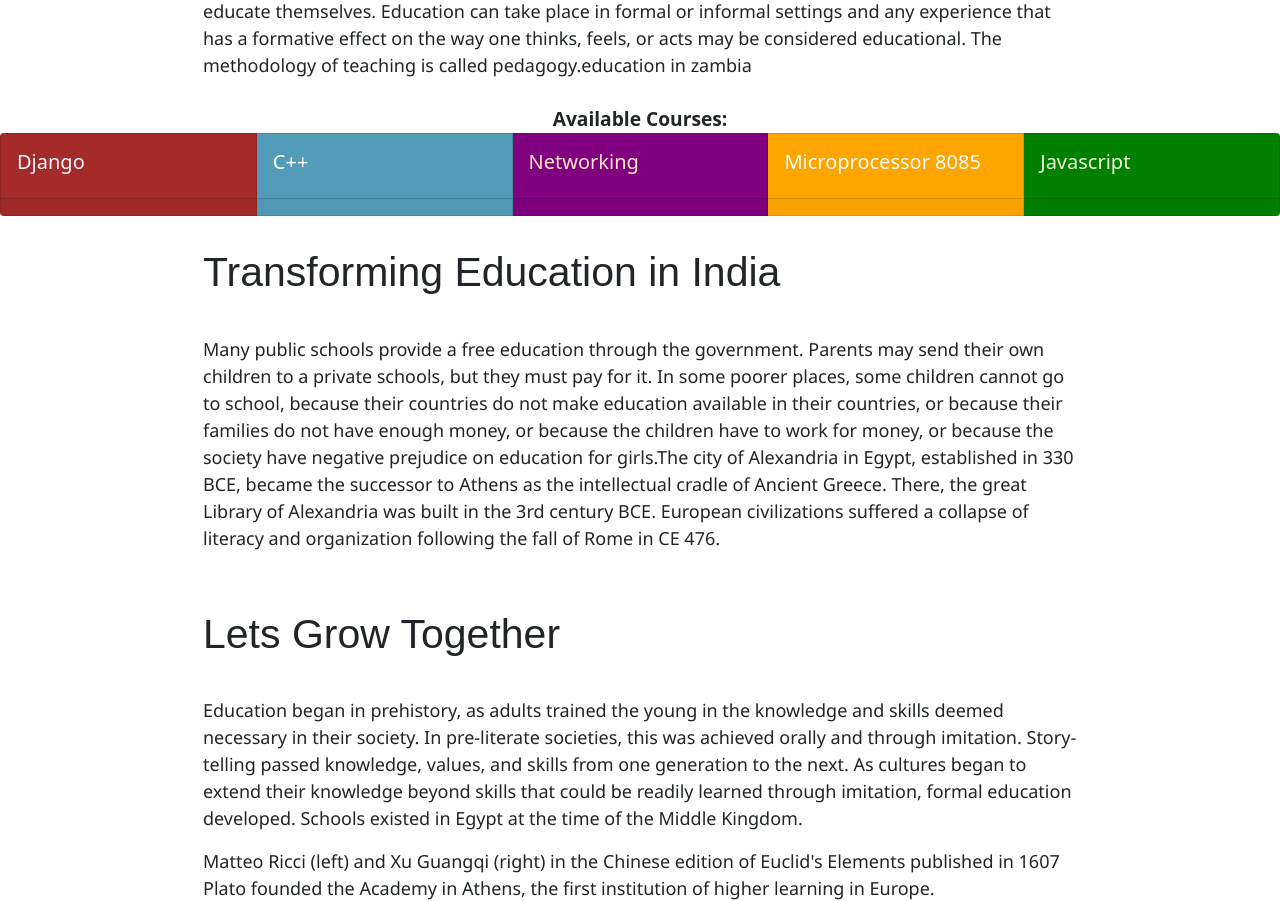
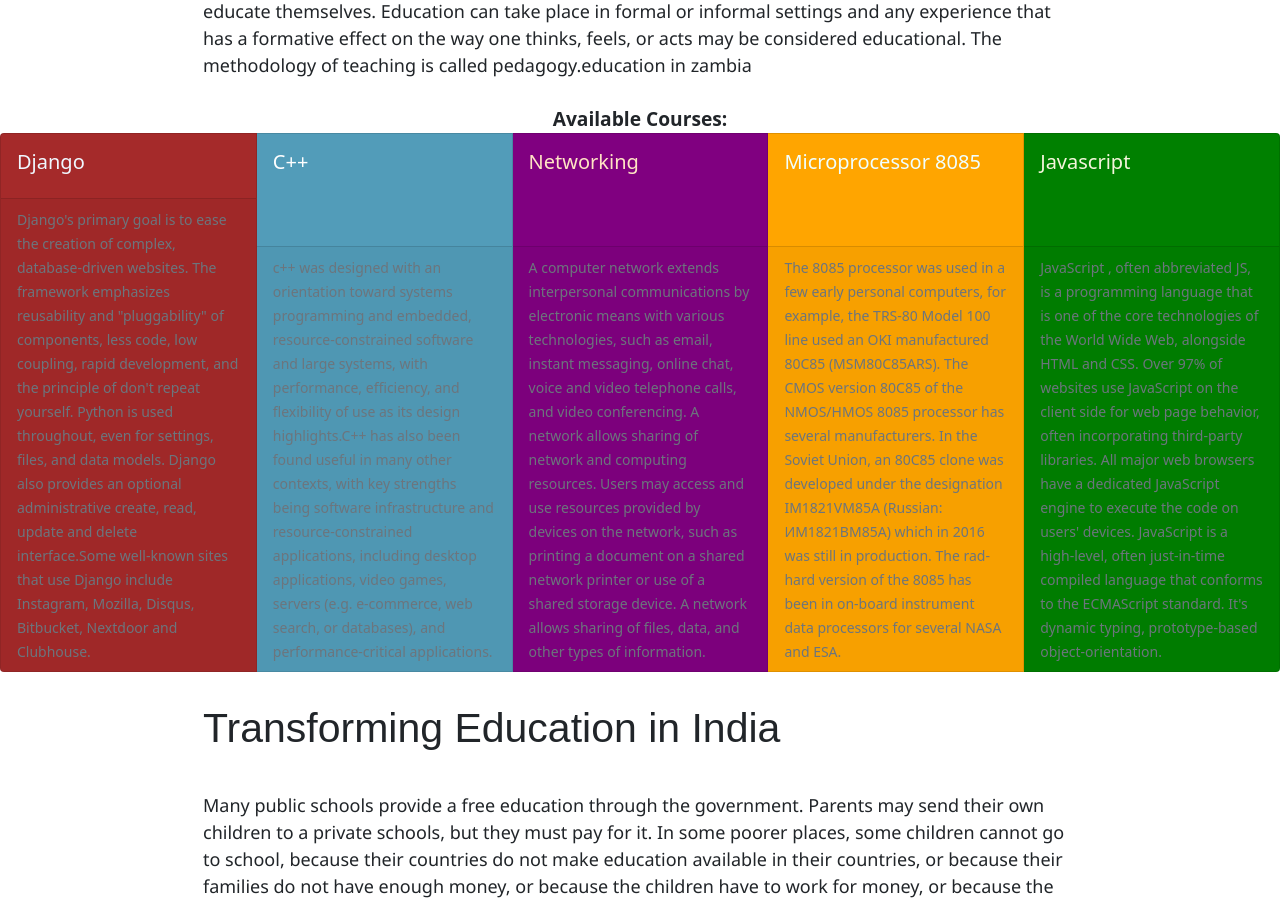
Before and after one commit to Baezan/REgister, a Django app: page / in a window 1280 px wide. Shown: the part 1104-2005 px from the top of the page. Run offline with Django 4.2, Linux system fonts and the light colour scheme; data that the repository does not hold is empty.

Commit message:
made improvemnts in the ui

```diff
--- a/signup_api/baseapp/templates/baseapp/home.html
+++ b/signup_api/baseapp/templates/baseapp/home.html
@@ -69,7 +69,12 @@
           <p id="1" class="card-text"></p>
         </div>
         <div class="card-footer">
-          <small class="text-muted"></small>
+          <small class="text-muted">Django's primary goal is to ease the creation of complex, database-driven websites.
+            The framework emphasizes reusability and "pluggability" of components, less code, low coupling, rapid
+            development, and the principle of don't repeat yourself. Python is used throughout, even for settings,
+            files, and data models. Django also provides an optional administrative create, read, update and delete
+            interface.Some well-known sites that use Django include Instagram, Mozilla, Disqus, Bitbucket,
+            Nextdoor and Clubhouse. </small>
         </div>
       </div>
 
@@ -80,7 +85,11 @@
           <p id="2" class="card-text"></p>
         </div>
         <div class="card-footer">
-          <small class="text-muted"></small>
+          <small class="text-muted">c++ was designed with an orientation toward systems programming and embedded, resource-constrained software
+            and large systems, with performance, efficiency, and flexibility of use as its design highlights.C++ has
+            also been found useful in many other contexts, with key strengths being software infrastructure and
+            resource-constrained applications, including desktop applications, video games, servers (e.g. e-commerce,
+            web search, or databases), and performance-critical applications.</small>
         </div>
       </div>
 
@@ -92,7 +101,11 @@
           <p id="3" class="card-text"></p>
         </div>
         <div class="card-footer">
-          <small class="text-muted"></small>
+          <small class="text-muted">A computer network extends interpersonal communications by electronic means with
+            various technologies, such as email, instant messaging, online chat, voice and video telephone calls, and
+            video conferencing. A network allows sharing of network and computing resources. Users may access and use
+            resources provided by devices on the network, such as printing a document on a shared network printer or use
+            of a shared storage device. A network allows sharing of files, data, and other types of information. </small>
         </div>
       </div>
 
@@ -104,7 +117,12 @@
           <p id="4" class="card-text"></p>
         </div>
         <div class="card-footer">
-          <small class="text-muted"> </small>
+          <small class="text-muted">The 8085 processor was used in a few early personal computers, for example, the
+            TRS-80 Model 100 line used an OKI manufactured 80C85 (MSM80C85ARS). The CMOS version 80C85 of the NMOS/HMOS
+            8085 processor has several manufacturers. In the Soviet Union, an 80C85 clone was developed under the
+            designation IM1821VM85A (Russian: ИМ1821ВМ85А) which in 2016 was still in production. The rad-hard
+            version of the 8085 has been in on-board instrument data processors for several NASA and ESA.
+ </small>
         </div>
       </div>
 
@@ -115,7 +133,14 @@
           <p id="5" class="card-text"></p>
         </div>
         <div class="card-footer">
-          <small class="text-muted"></small>
+          <small class="text-muted">JavaScript , often abbreviated JS, is a programming language
+            that is one of the core technologies of the World Wide Web, alongside HTML and CSS. Over 97% of websites
+            use JavaScript on the client side for web page behavior, often incorporating third-party libraries.
+            All major web browsers have a dedicated JavaScript engine to execute the code on users' devices.
+
+            JavaScript is a high-level, often just-in-time compiled language that conforms to the ECMAScript
+            standard. It's dynamic typing, prototype-based object-orientation.
+          </small>
         </div>
       </div>
 
--- a/signup_api/baseapp/templates/baseapp/welcome.html
+++ b/signup_api/baseapp/templates/baseapp/welcome.html
@@ -16,16 +16,16 @@
 {% comment %} <p>Welcome {{request.user}} {{request.user.id}}</p> {% endcomment %}
 
 
-<div  class="dropdown" style="position: absolute; right: 100px;" method="POST">
+{% comment %} <div  class="dropdown" style="position: absolute; right: 100px;" method="POST">
     <button class="dropbtn">Add Course</button>
     <div class="dropdown-content">
       <a  id="dja">Django</a>
       <a  id="cpp">C++</a>
-      <a  id="netwo" >Networking</a>
+      <a  id="netw" >Networking</a>
       <a  id="micro">Microprocessor 8085</a>
       <a id="js">Javascript</a>
     </div>
-  </div>
+  </div> {% endcomment %}
 <div   style="position: absolute;top: 100px;" >
     <table  class="table table-bordered table-striped" id="course" style="color: rgb(0, 0, 0); background-color: aliceblue;">
         <!-- <thead>
--- a/signup_api/signup_api/settings.py
+++ b/signup_api/signup_api/settings.py
@@ -82,8 +82,8 @@ DATABASES = {
     'default': {
         'ENGINE': 'django.db.backends.mysql',
         'NAME': 'projectdatabase',
-        'USER': 'root',
-        'PASSWORD': 'Tahoor013@',
+        'USER': 'baezan',
+        'PASSWORD': 'cmpiyc',
         'HOST':'localhost',
         'PORT':'3306',
     }
--- a/signup_api/static/api.js
+++ b/signup_api/static/api.js
@@ -23,7 +23,7 @@ function getData()  {
             var j=1;
             for(var i=0;i<data.length;i++){
                 document.getElementById(j).innerHTML+=
-                "Course Fee = "+data[i].courseFee+"<br/>"+"Teacher = "+ data[i].courseTeacher+"</br>"+"'"+data[i].description+"'"+"<br/>"
+                "Course Fee = "+data[i].courseFee+"<br/>"+"Teacher = "+ data[i].courseTeacher+"</br>"
                 j++;
             }
 
```
Also changed, not shown: signup_api/baseapp/templates/baseapp/home2.html (deleted, +0 -11 lines), signup_api/static/welcome.js (+93 -0 lines).
